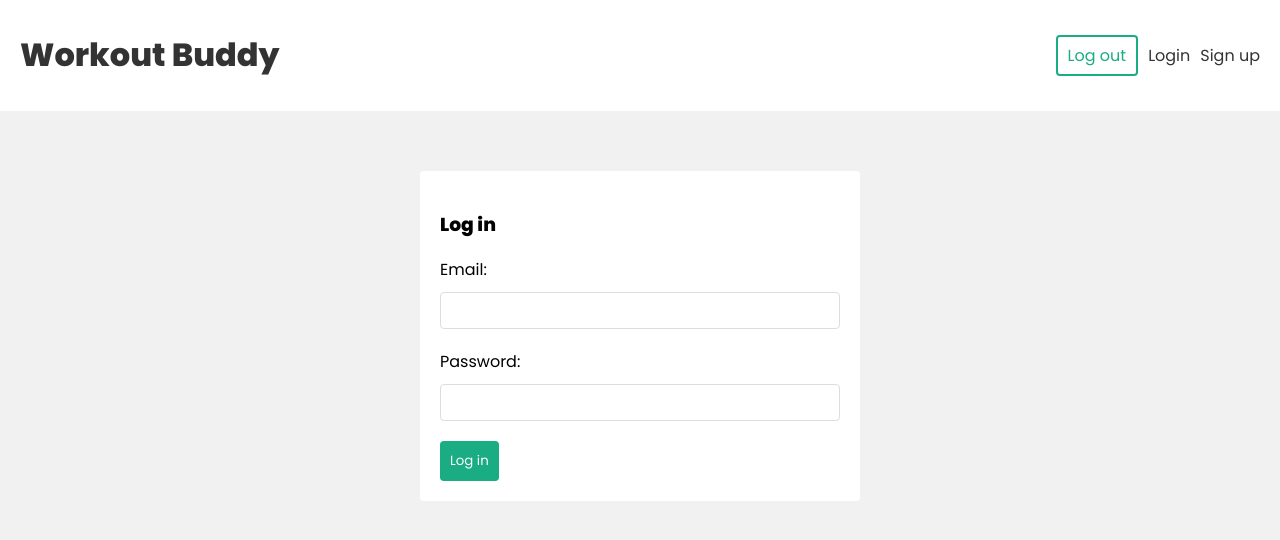
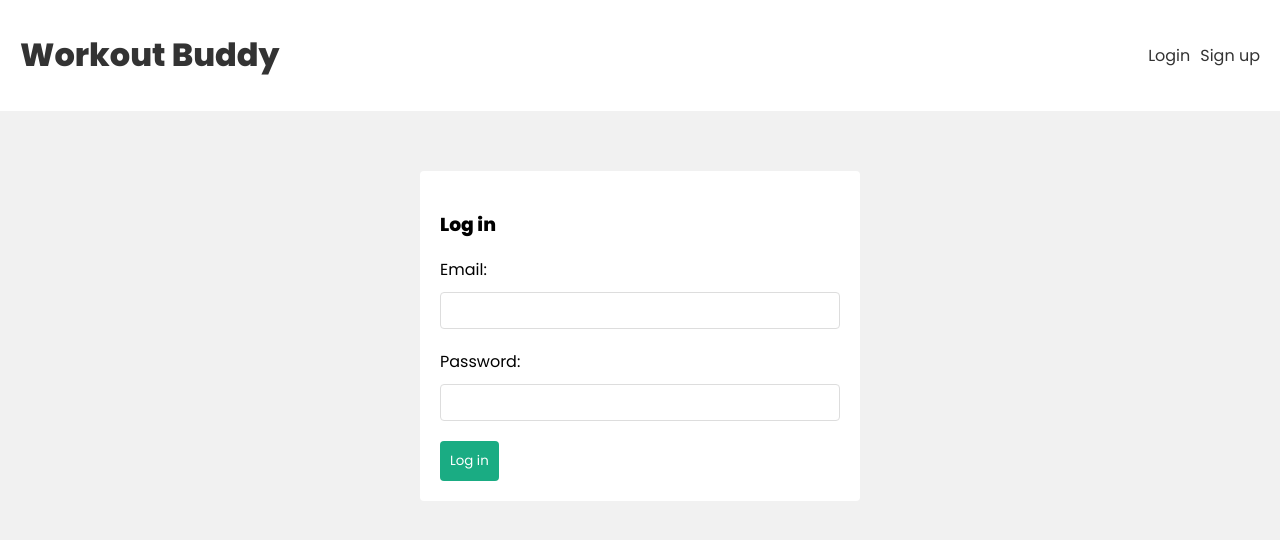
Before and after one commit to whitebeard086/workout-buddy, a React (Create React App) app in the folder frontend/: page /login in a window 1280 px wide. Shown: the top 540 px of the page. Built offline with nearby package versions, Linux system fonts and the light colour scheme.

Commit message:
Setting initial auth status to use local storage if user is present

```diff
--- a/frontend/src/components/Navbar.jsx
+++ b/frontend/src/components/Navbar.jsx
@@ -1,8 +1,10 @@
 import { Link } from "react-router-dom";
 import { useLogout } from "../hooks/useLogout";
+import { useAuthContext } from "../hooks/useAuthContext";
 
 const Navbar = () => {
   const { logout } = useLogout();
+  const { user } = useAuthContext();
 
   const handleClick = () => {
     logout();
@@ -15,13 +17,18 @@
           <h1>Workout Buddy</h1>
         </Link>
         <nav>
+          {user && (
             <div>
+              <span>{user.user.email}</span>
               <button onClick={handleClick}>Log out</button>
             </div>
+          )}
+          {!user && (
             <div>
               <Link to="/login">Login</Link>
               <Link to="/signup">Sign up</Link>
             </div>
+          )}
         </nav>
       </div>
     </header>
--- a/frontend/src/context/AuthContext.js
+++ b/frontend/src/context/AuthContext.js
@@ -1,4 +1,4 @@
-import { createContext, useReducer } from "react";
+import { createContext, useReducer, useEffect } from "react";
 
 export const AuthContext = createContext();
 
@@ -18,9 +18,19 @@
     user: null,
   });
 
+  useEffect(() => {
+    const user = JSON.parse(localStorage.getItem("user"));
+
+    if (user) {
+      dispatch({ type: "LOGIN", payload: user });
+    }
+  }, []);
+
   console.log("AuthContext state: ", state);
 
   return (
-    <AuthContext.Provider value={{ ...state, dispatch }}>{children}</AuthContext.Provider>
+    <AuthContext.Provider value={{ ...state, dispatch }}>
+      {children}
+    </AuthContext.Provider>
   );
 };
```
Lines whose indentation alone changed are shown as unchanged.
